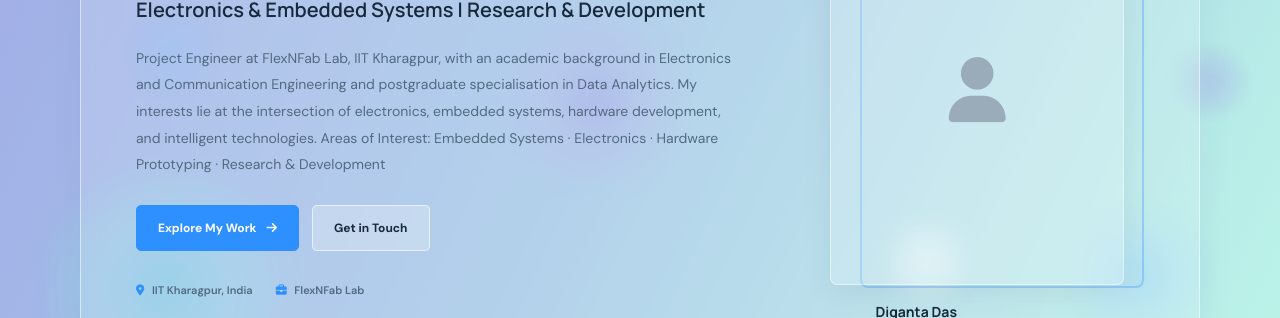
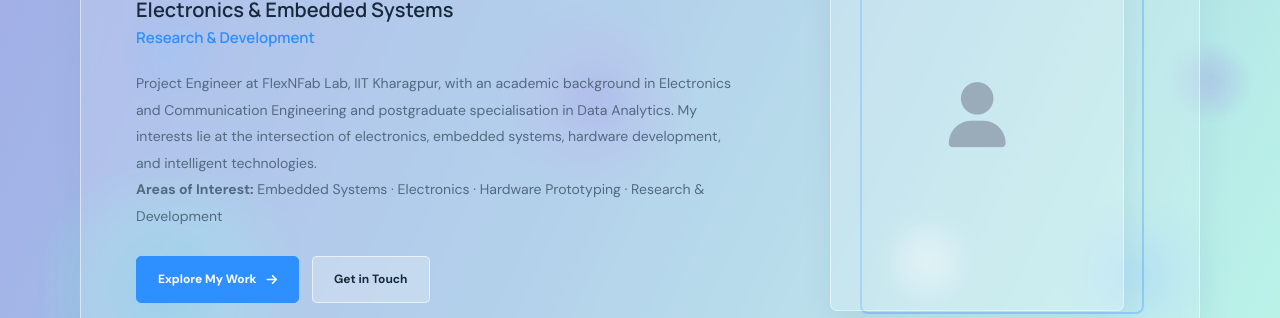
Before and after one commit to Diganta11/Diganta.github.io, a plain HTML site: page index.html in a window 1280 px wide. Shown: the part 301-619 px from the top of the page. Drawn offline with Linux system fonts and the light colour scheme.

Commit message:
Update index.html

```diff
--- a/index.html
+++ b/index.html
@@ -66,12 +66,23 @@
         <h1>Diganta Das</h1>
 
         <h2>
-                    Electronics & Embedded Systems | Research & Development
+            Electronics & Embedded Systems
+            <span>Research & Development</span>
         </h2>
 
         <p class="hero-description">
-Project Engineer at FlexNFab Lab, IIT Kharagpur, with an academic background in Electronics and Communication Engineering and postgraduate specialisation in Data Analytics. My interests lie at the intersection of electronics, embedded systems, hardware development, and intelligent technologies.
-Areas of Interest: Embedded Systems · Electronics · Hardware Prototyping · Research & Development                </p>
+            Project Engineer at FlexNFab Lab, IIT Kharagpur, with an
+            academic background in Electronics and Communication
+            Engineering and postgraduate specialisation in Data Analytics.
+            My interests lie at the intersection of electronics, embedded
+            systems, hardware development, and intelligent technologies.
+        </p>
+
+        <p class="hero-description">
+            <strong>Areas of Interest:</strong>
+            Embedded Systems · Electronics · Hardware Prototyping ·
+            Research & Development
+        </p>
 
         <div class="hero-buttons">
             <a href="#projects" class="btn btn-primary">
@@ -142,6 +153,7 @@ Areas of Interest: Embedded Systems · Electronics · Hardware Prototyping · Re
 
     </div>
 
+</section>
         </section>
 
         <!-- About Section -->
```
Lines whose indentation alone changed are shown as unchanged.
